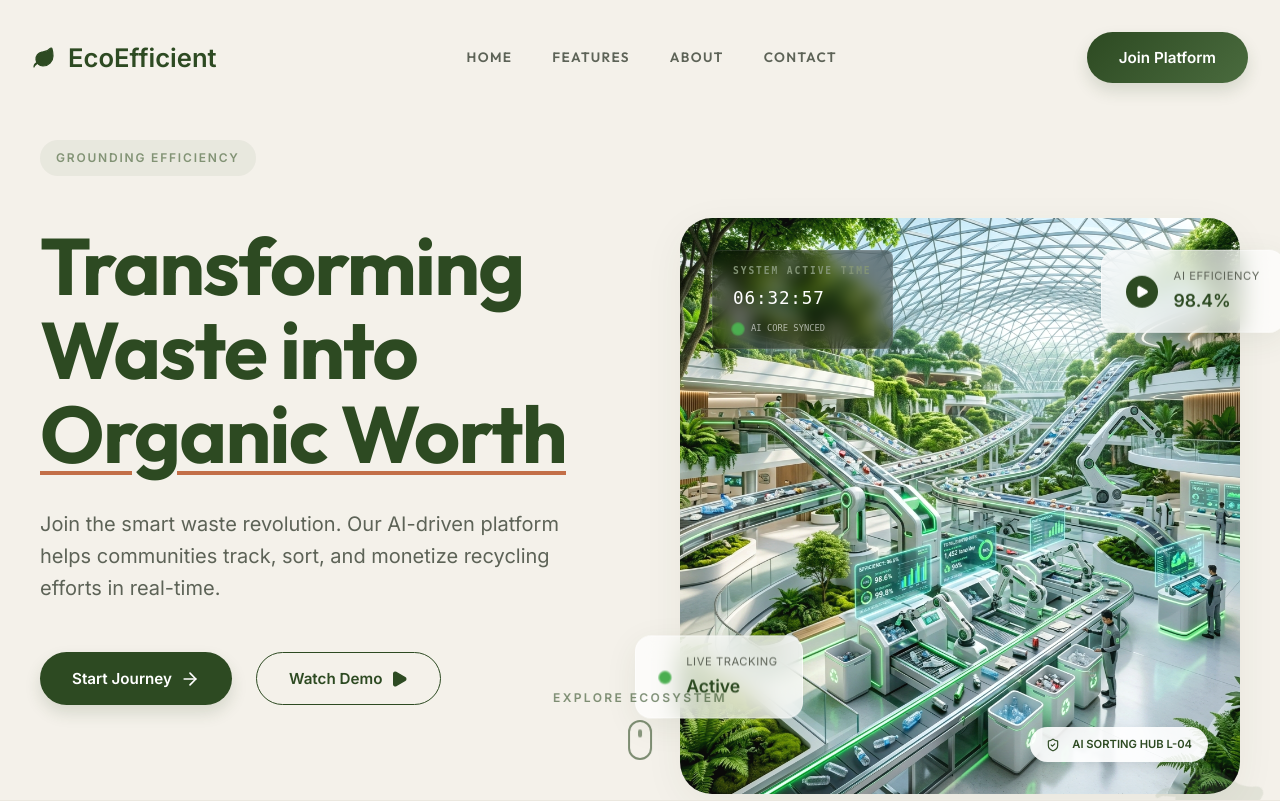
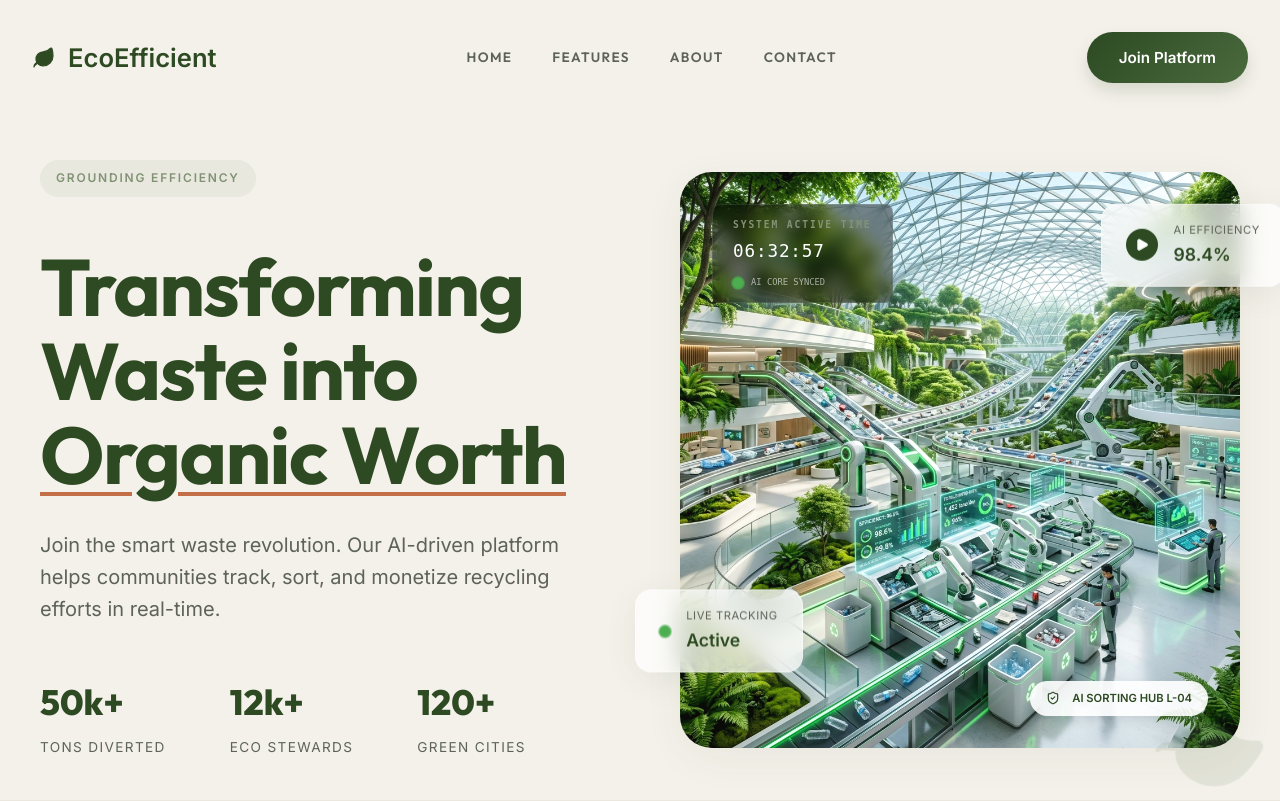
Before and after one commit to SUMAN1040/Eco-Efficient, a React (Vite) app in the folder frontend/: page / in a window 1280 px wide. Shown: the top 801 px of the page. Built offline with nearby package versions, Linux system fonts and the light colour scheme.

Commit message:
refactor: remove hero action buttons and scroll indicator component

```diff
--- a/frontend/src/components/Hero.jsx
+++ b/frontend/src/components/Hero.jsx
@@ -2,7 +2,7 @@ import React, { useState, useEffect } from 'react';
 import heroImg from '../assets/hero.png';
 import sortingImg from '../assets/sorting_hub.png';
 import communityImg from '../assets/eco_community.png';
-import { Leaf, Play, ArrowRight, ShieldCheck } from 'lucide-react';
+import { Leaf, Play, ShieldCheck } from 'lucide-react';
 
 const Hero = () => {
   const [currentSlide, setCurrentSlide] = useState(0);
@@ -39,14 +39,6 @@ const Hero = () => {
           <p className="hero-description body-lg">
             Join the smart waste revolution. Our AI-driven platform helps communities track, sort, and monetize recycling efforts in real-time.
           </p>
-          <div className="hero-actions">
-            <button className="btn btn-primary pill magnetic">
-              Start Journey <ArrowRight size={20} />
-            </button>
-            <button className="btn btn-outline pill magnetic">
-              Watch Demo <Play size={18} fill="currentColor" />
-            </button>
-          </div>
           <div className="hero-stats-nature">
             <div className="stat-node reveal" style={{ transitionDelay: '0.3s' }}>
               <span className="stat-value">50k+</span>
@@ -122,14 +114,6 @@ const Hero = () => {
           </div>
         </div>
       </div>
-
-      {/* Scroll Indicator */}
-      <div className="scroll-indicator">
-        <span>Explore Ecosystem</span>
-        <div className="mouse">
-          <div className="wheel" />
-        </div>
-      </div>
     </section>
   );
 };
--- a/frontend/src/index.css
+++ b/frontend/src/index.css
@@ -358,12 +358,6 @@ section:nth-child(even) {
   line-height: 1.6;
 }
 
-.hero-actions {
-  display: flex;
-  gap: 24px;
-  margin-bottom: 80px;
-}
-
 .underline-terracotta { text-decoration: underline 4px var(--accent); text-underline-offset: 8px; }
 
 .hero-stats-nature {
@@ -563,49 +557,6 @@ section:nth-child(even) {
 }
 
 
-/* Scroll Indicator */
-.scroll-indicator {
-  position: absolute;
-  bottom: 40px;
-  left: 50%;
-  transform: translateX(-50%);
-  display: flex;
-  flex-direction: column;
-  align-items: center;
-  gap: 12px;
-  color: var(--primary);
-  opacity: 0.6;
-  font-size: 0.75rem;
-  font-weight: 600;
-  text-transform: uppercase;
-  letter-spacing: 0.2em;
-}
-
-.mouse {
-  width: 24px;
-  height: 40px;
-  border: 2px solid var(--primary);
-  border-radius: 20px;
-  position: relative;
-}
-
-.wheel {
-  width: 4px;
-  height: 8px;
-  background: var(--primary);
-  border-radius: 2px;
-  position: absolute;
-  top: 6px;
-  left: 50%;
-  transform: translateX(-50%);
-  animation: scroll-wheel 2s infinite;
-}
-
-@keyframes scroll-wheel {
-  0% { transform: translateX(-50%) translateY(0); opacity: 1; }
-  100% { transform: translateX(-50%) translateY(15px); opacity: 0; }
-}
-
 @keyframes float {
   0%, 100% { transform: translateY(0); }
   50% { transform: translateY(-30px); }
```
